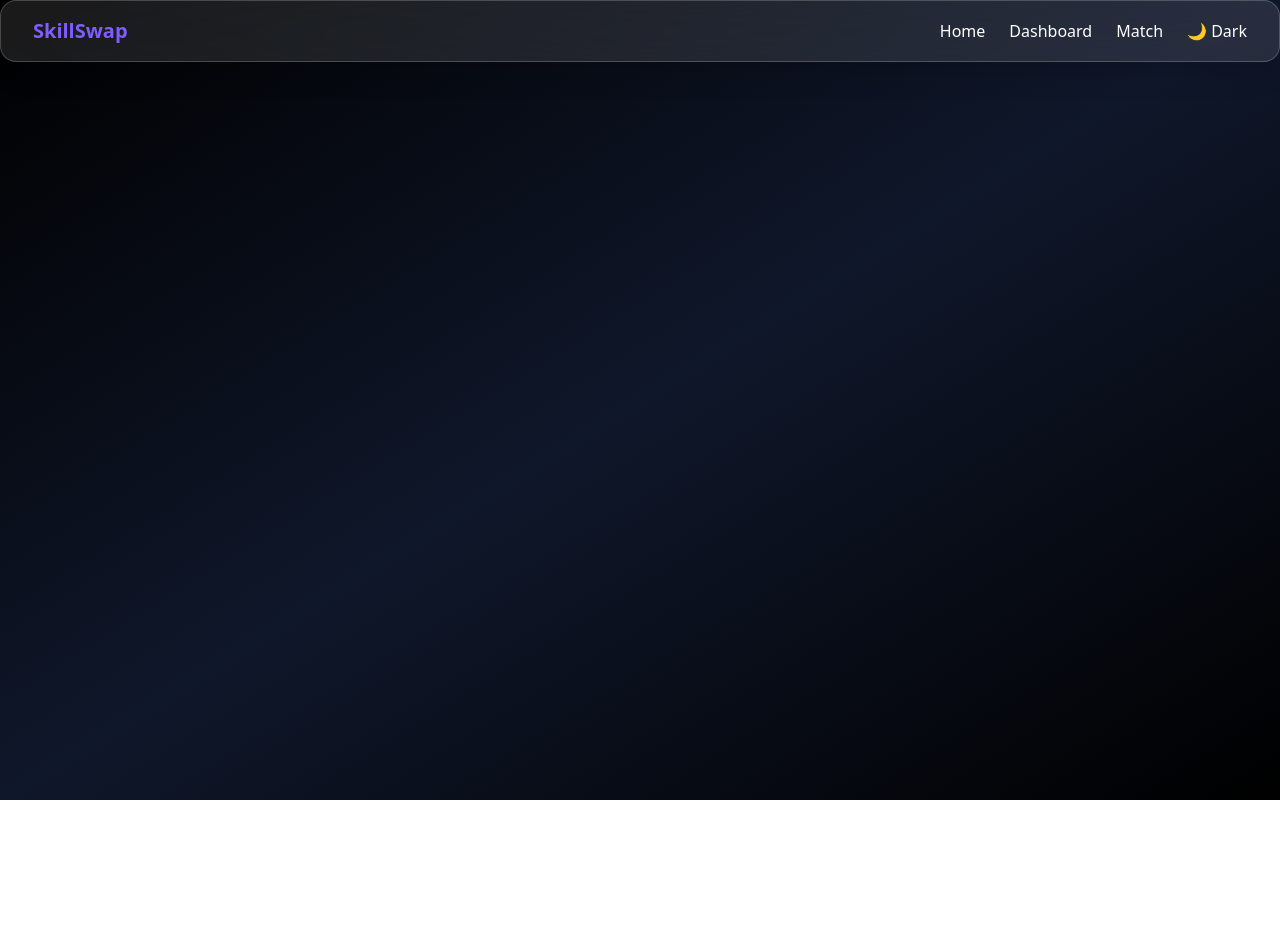
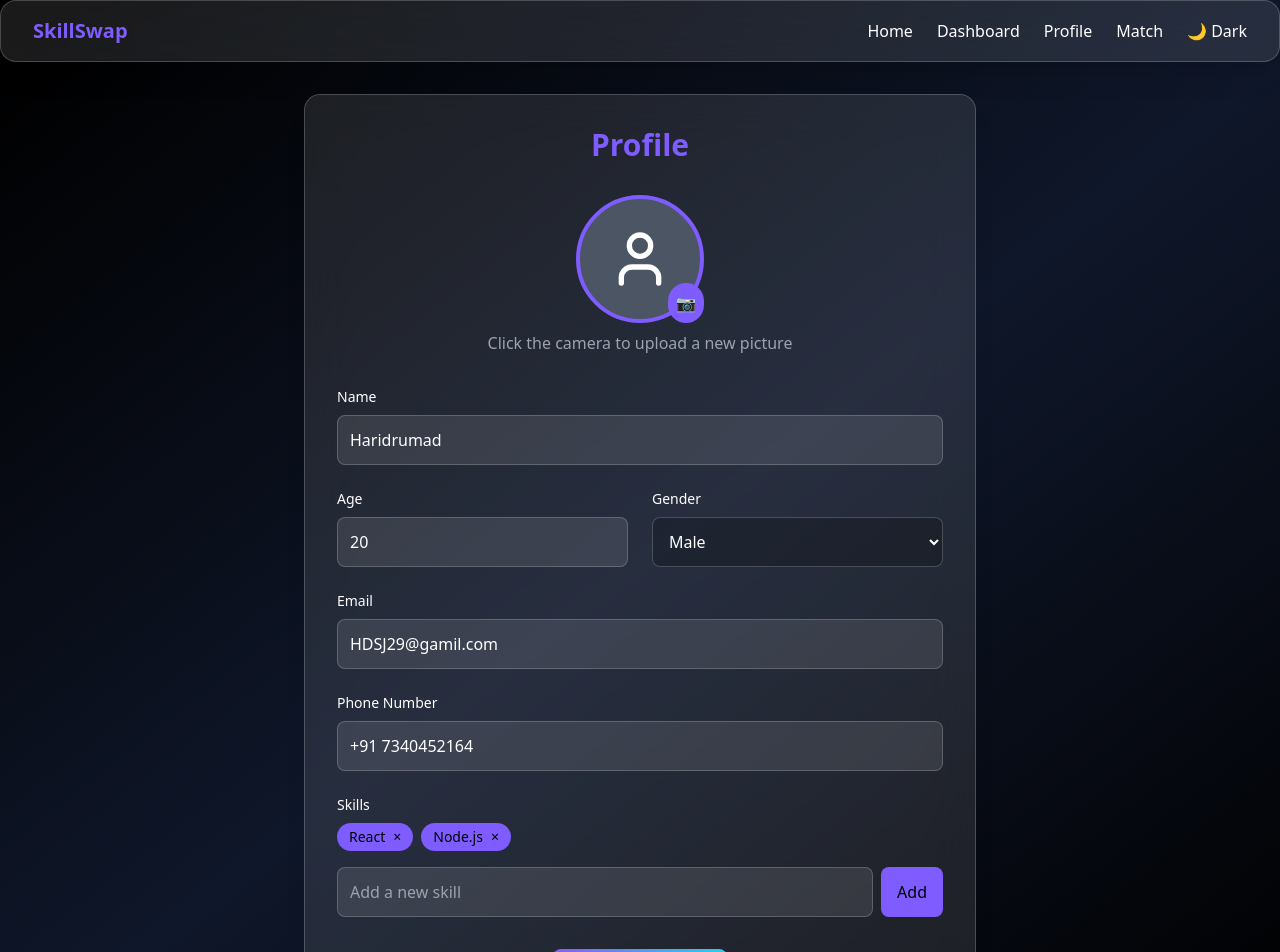
Before and after one commit to j4yesh-911/project-perfecto, a React (Vite) app in the folder FRONTEND/: page /profile in a window 1280 px wide. Shown: the top 952 px of the page. Before the commit the page ends 800 px from the top, so only its background shows below. Built offline with nearby package versions, Linux system fonts and the light colour scheme.

Commit message:
profile page

```diff
--- a/FRONTEND/package.json
+++ b/FRONTEND/package.json
@@ -10,6 +10,7 @@
     "axios": "^1.6.0",
     "framer-motion": "^10.16.0",
     "leaflet": "^1.9.4",
+    "lucide-react": "^0.561.0",
     "react": "^18.2.0",
     "react-dom": "^18.2.0",
     "react-leaflet": "^4.2.1",
--- a/FRONTEND/src/components/Navbar.jsx
+++ b/FRONTEND/src/components/Navbar.jsx
@@ -8,6 +8,7 @@ export default function Navbar() {
       <div className="flex gap-6">
         <Link to="/">Home</Link>
         <Link to="/dashboard">Dashboard</Link>
+        <Link to="/profile">Profile</Link>
         <Link to="/match">Match</Link>
         <ThemeToggle />
       </div>
--- /dev/null
+++ b/FRONTEND/src/pages/profile.jsx
@@ -0,0 +1,228 @@
+import { useState } from "react";
+import { motion } from "framer-motion";
+import { User, User2 } from "lucide-react";
+import { useNavigate } from "react-router-dom";
+
+export default function Profile() {
+  const navigate = useNavigate();
+  const [profile, setProfile] = useState({
+    name: "Haridrumad",
+    age: 20,
+    gender: "Walmart bag",
+    email: "HDSJ29@gamil.com",
+    phone: "+91 7340452164",
+    skills: ["React", "Node.js"],
+    profilePic: null,
+  });
+
+  const [newSkill, setNewSkill] = useState("");
+  const [saving, setSaving] = useState(false);
+
+  const handleSave = () => {
+    setSaving(true);
+
+    setTimeout(() => {
+      navigate("/");
+    }, 1500);
+  };
+
+  const ProfileIcon = profile.gender === "Baddie" ? User2 : User;
+
+  const handleInputChange = (e) => {
+    const { name, value } = e.target;
+    setProfile((prev) => ({ ...prev, [name]: value }));
+  };
+
+  const handleFileChange = (e) => {
+    const file = e.target.files[0];
+    if (file) {
+      const reader = new FileReader();
+      reader.onload = () => {
+        setProfile((prev) => ({ ...prev, profilePic: reader.result }));
+      };
+      reader.readAsDataURL(file);
+    }
+  };
+
+  const addSkill = () => {
+    if (newSkill.trim()) {
+      setProfile((prev) => ({
+        ...prev,
+        skills: [...prev.skills, newSkill.trim()],
+      }));
+      setNewSkill("");
+    }
+  };
+
+  const removeSkill = (index) => {
+    setProfile((prev) => ({
+      ...prev,
+      skills: prev.skills.filter((_, i) => i !== index),
+    }));
+  };
+
+  return (
+    <div className="min-h-screen p-8 bg-gradient-to-br from-black via-slate-900 to-black text-white">
+      <style>{`
+        select option {
+          color: white;
+          background: rgba(0, 0, 0, 0.8);
+        }
+      `}</style>
+      <motion.div
+        initial={{ opacity: 0, y: 20 }}
+        animate={{ opacity: 1, y: 0 }}
+        className="max-w-2xl mx-auto glass p-8 rounded-2xl"
+      >
+        <h1 className="text-3xl font-bold text-center mb-8 text-neon">Profile</h1>
+
+        {/* Profile Picture */}
+        <div className="flex flex-col items-center mb-8">
+          <div className="relative">
+            {profile.profilePic ? (
+              <img
+                src={profile.profilePic}
+                alt="Profile"
+                className="w-32 h-32 rounded-full object-cover border-4 border-neon"
+              />
+            ) : (
+              <div className="w-32 h-32 rounded-full bg-gray-600 border-4 border-neon flex items-center justify-center">
+                <ProfileIcon size={64} className="text-white" />
+              </div>
+            )}
+            <label className="absolute bottom-0 right-0 bg-neon text-black p-2 rounded-full cursor-pointer hover:bg-neon/80 transition">
+              📷
+              <input
+                type="file"
+                accept="image/*"
+                onChange={handleFileChange}
+                className="hidden"
+              />
+            </label>
+          </div>
+          <p className="mt-2 text-gray-400">Click the camera to upload a new picture</p>
+        </div>
+
+        {/* Form Fields */}
+        <div className="space-y-6">
+          <div>
+            <label className="block text-sm font-medium mb-2">Name</label>
+            <input
+              type="text"
+              name="name"
+              value={profile.name}
+              onChange={handleInputChange}
+              className="w-full p-3 rounded-lg bg-white/10 border border-white/20 focus:border-neon focus:outline-none transition"
+            />
+          </div>
+
+          <div className="grid grid-cols-1 md:grid-cols-2 gap-6">
+            <div>
+              <label className="block text-sm font-medium mb-2">Age</label>
+              <input
+                type="number"
+                name="age"
+                value={profile.age}
+                onChange={handleInputChange}
+                className="w-full p-3 rounded-lg bg-white/10 border border-white/20 focus:border-neon focus:outline-none transition"
+              />
+            </div>
+
+            <div>
+              <label className="block text-sm font-medium mb-2">Gender</label>
+              <select
+                name="gender"
+                value={profile.gender}
+                onChange={handleInputChange}
+                className="w-full p-3 rounded-lg bg-black/20 border border-white/20 focus:border-neon focus:outline-none transition text-white"
+              >
+
+
+                <option value="Male">Male</option>
+                <option value="Female">Female</option>
+                <option value="Other">Other</option>
+                <option value="Banna">Banna</option>
+                <option value="Chikna">Chikna</option>
+                <option value="KawaChudiNinja">KawachudiNinja</option>
+                <option value="Waah shampy waah">Waah shampy waah</option>
+                <option value="Baddie">Baddie</option>
+              </select>
+            </div>
+          </div>
+
+          <div>
+            <label className="block text-sm font-medium mb-2">Email</label>
+            <input
+              type="email"
+              name="email"
+              value={profile.email}
+              onChange={handleInputChange}
+              className="w-full p-3 rounded-lg bg-white/10 border border-white/20 focus:border-neon focus:outline-none transition"
+            />
+          </div>
+
+          <div>
+            <label className="block text-sm font-medium mb-2">Phone Number</label>
+            <input
+              type="tel"
+              name="phone"
+              value={profile.phone}
+              onChange={handleInputChange}
+              className="w-full p-3 rounded-lg bg-white/10 border border-white/20 focus:border-neon focus:outline-none transition"
+            />
+          </div>
+
+          {/* Skills */}
+          <div>
+            <label className="block text-sm font-medium mb-2">Skills</label>
+            <div className="flex flex-wrap gap-2 mb-4">
+              {profile.skills.map((skill, index) => (
+                <span
+                  key={index}
+                  className="bg-neon text-black px-3 py-1 rounded-full text-sm flex items-center gap-2"
+                >
+                  {skill}
+                  <button
+                    onClick={() => removeSkill(index)}
+                    className="hover:text-red-500 transition"
+                  >
+                    ×
+                  </button>
+                </span>
+              ))}
+            </div>
+            <div className="flex gap-2">
+              <input
+                type="text"
+                value={newSkill}
+                onChange={(e) => setNewSkill(e.target.value)}
+                placeholder="Add a new skill"
+                className="flex-1 p-3 rounded-lg bg-white/10 border border-white/20 focus:border-neon focus:outline-none transition"
+                onKeyPress={(e) => e.key === "Enter" && addSkill()}
+              />
+              <button
+                onClick={addSkill}
+                className="px-4 py-3 bg-neon text-black rounded-lg hover:bg-neon/80 transition"
+              >
+                Add
+              </button>
+            </div>
+          </div>
+        </div>
+
+        {/* Save Button */}
+        <div className="mt-8 text-center">
+          <motion.button
+            onClick={handleSave}
+            disabled={saving}
+            className="px-8 py-3 bg-gradient-to-r from-violet-500 to-cyan-400 rounded-lg font-semibold hover:opacity-90 transition disabled:opacity-50"
+            animate={saving ? { scale: [1, 1.1, 1] } : {}}
+            transition={{ duration: 0.5, repeat: saving ? Infinity : 0 }}
+          >
+            {saving ? "Saving..." : "Save Changes"}
+          </motion.button>
+        </div>
+      </motion.div>
+    </div>
+  );
+}
--- a/FRONTEND/src/routes/AppRoutes.jsx
+++ b/FRONTEND/src/routes/AppRoutes.jsx
@@ -3,6 +3,7 @@ import Home from "../pages/Home";
 import Auth from "../pages/Auth";
 import Dashboard from "../pages/Dashboard";
 import LiveSession from "../pages/Livesession";
+import Profile from "../pages/profile";
 
 
 export default function AppRoutes() {
@@ -12,6 +13,7 @@ export default function AppRoutes() {
       <Route path="/auth" element={<Auth />} />
       <Route path="/dashboard" element={<Dashboard />} />
       <Route path="/live" element={<LiveSession />} />
+      <Route path="/profile" element={<Profile />} />
       {/* <Route path="/session/:id" element={<Session />} /> */}
     </Routes>
   );
```
